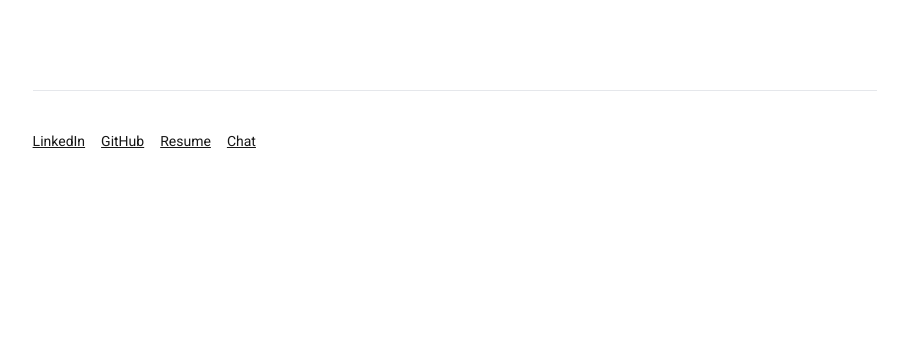
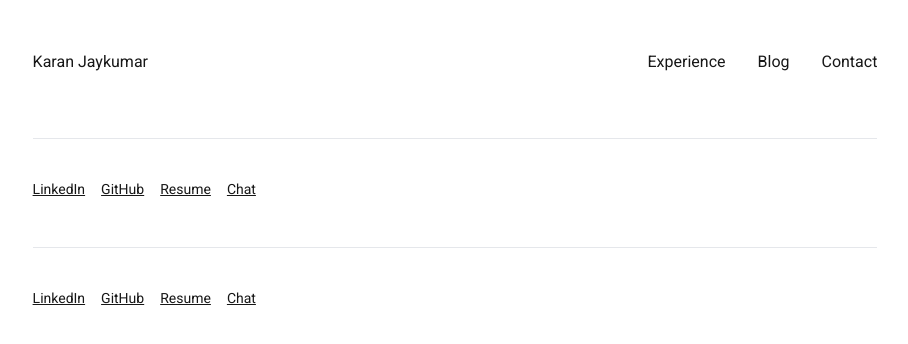
Before and after one commit to KaranJayakumar/portfolio, a Next.js app: page /experience/eesel in a window 1280 px wide. Shown: the top 344 px of the page, without its empty margins (185-1093 px from the left). Built offline with nearby package versions, Linux system fonts and the light colour scheme.

Commit message:
Start implementing api routes for the blogs

```diff
--- a/app/_components/layout/PortfolioLayout.tsx
+++ b/app/_components/layout/MainLayout.tsx
@@ -1,12 +1,16 @@
 import { ReactNode } from 'react';
+import { Header } from './Header';
+import { Footer } from './Footer';
 interface LayoutProps{
   children : ReactNode
 }
-export const PortfolioLayout = ({ children } : LayoutProps) => {
+export const MainLayout = ({ children } : LayoutProps) => {
   return (
     <div className="flex h-full w-full min-w-full py-[50px] pl-[17vw] pr-[17vw]">
       <div className="w-full">
-        {children}
+        <Header/>
+          {children}
+        <Footer/>
       </div>
     </div>
   )
--- a/app/_components/layout/NavigationBar.tsx
+++ b/app/_components/layout/NavigationBar.tsx
@@ -1,3 +1,7 @@
+"use client"
+import Link from "next/link"
+import { usePathname } from "next/navigation"
+
 export const NavigationBar = () => {
   return (
       <div className="flex flex-row justify-between mb-16 ">
@@ -5,10 +9,21 @@ export const NavigationBar = () => {
           <p>{"Karan Jaykumar"}</p>
         </div>
         <div className="flex flex-row gap-8">
-          <p>{"Experience"}</p>
-          <p>{"Writing"}</p>
-          <p>{"Contact"}</p>
+          <NavItem title="Experience" path="/"/>
+          <NavItem title="Blog" path="/blog"/>
+          <NavItem title="Contact" path="/"/>
         </div>
       </div>
   )
 }
+
+interface NavItemProps {
+  title : string
+  path : string
+}
+
+const NavItem = ({title, path} : NavItemProps) => {
+  return (
+    <Link href={path}>{title}</Link>
+  )
+}
--- /dev/null
+++ b/app/api/blogs/route.ts
@@ -0,0 +1,3 @@
+export async function GET() {
+  return Response.json({ message: 'Hello World' })
+}
--- a/app/layout.tsx
+++ b/app/layout.tsx
@@ -1,7 +1,7 @@
 import type { Metadata } from "next";
 import { Roboto} from "next/font/google";
 import "./globals.css";
-import { PortfolioLayout } from "./_components/layout/PortfolioLayout";
+import { MainLayout } from "./_components/layout/MainLayout";
 
 const font = Roboto({
   weight : "400",
@@ -23,9 +23,9 @@ export default function RootLayout({
       <body
         className={`${font.className} flex-col antialiased justify-center items-center h-full`}
       >
-        <PortfolioLayout>
+        <MainLayout>
           {children}
-        </PortfolioLayout>
+        </MainLayout>
       </body>
     </html>
   );
--- a/app/page.tsx
+++ b/app/page.tsx
@@ -3,13 +3,10 @@ import { About } from "./_components/blocks/About";
 import { Events } from "./_components/blocks/Events";
 import { Projects } from "./_components/blocks/Projects";
 import { ExperienceItem,ExperienceLayout } from "./_components/layout/ExperienceLayout";
-import { Footer } from "./_components/layout/Footer";
-import { Header } from "./_components/layout/Header";
 
 export default function Home() {
   return (
     <>
-      <Header/>
       <About/>
       <ExperienceLayout>
         <ExperienceItem position="Full-Stack Software Engineer" description="eesel AI, Melbourne VIC" timeline="Aug 2024 - Present"/>
@@ -19,7 +16,6 @@ export default function Home() {
       </ExperienceLayout>
       <Events/>
       <Projects/>
-      <Footer/>
     </>
   );
 }
```
Also changed, not shown: app/static/blogs/models.md (added).
